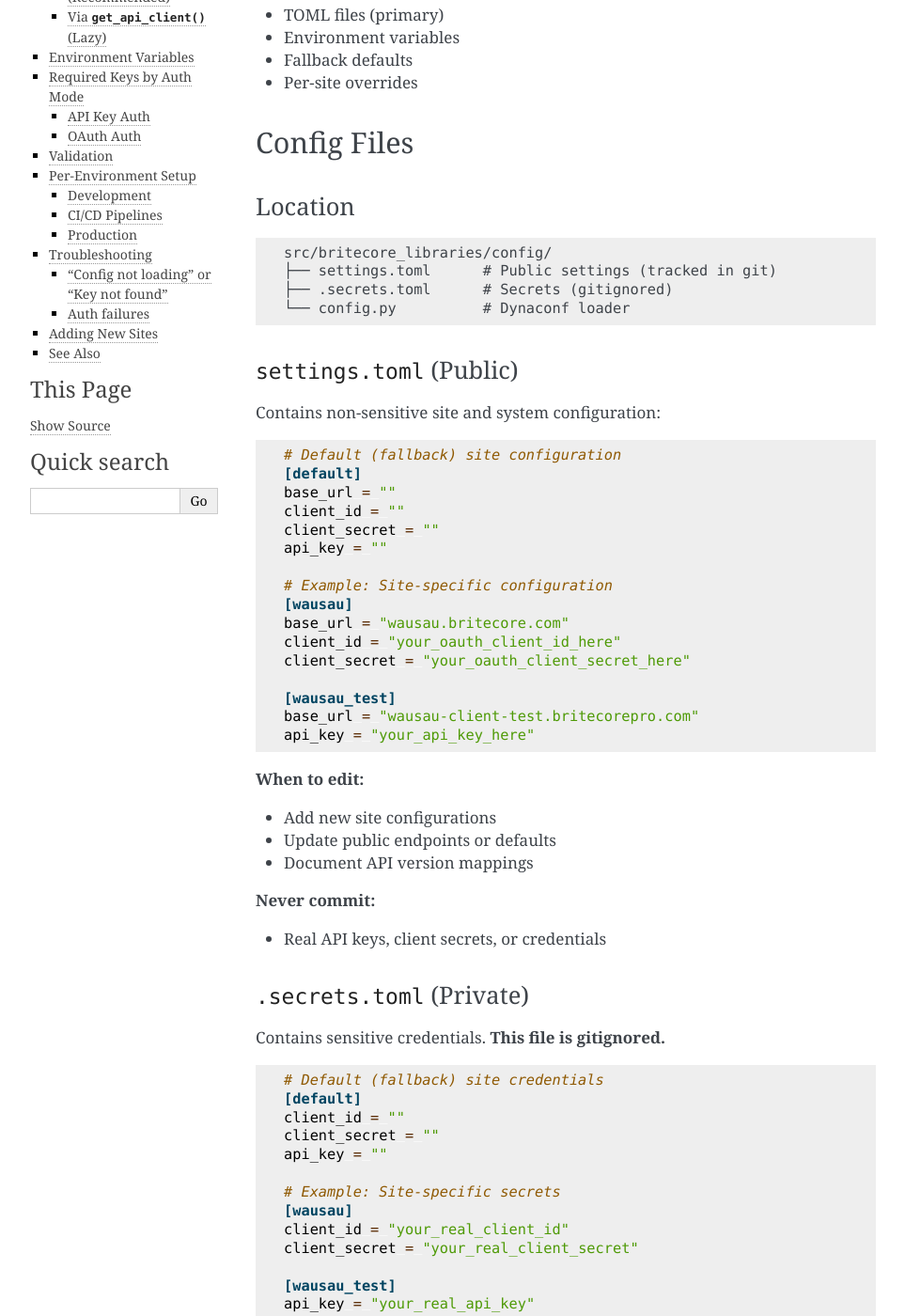
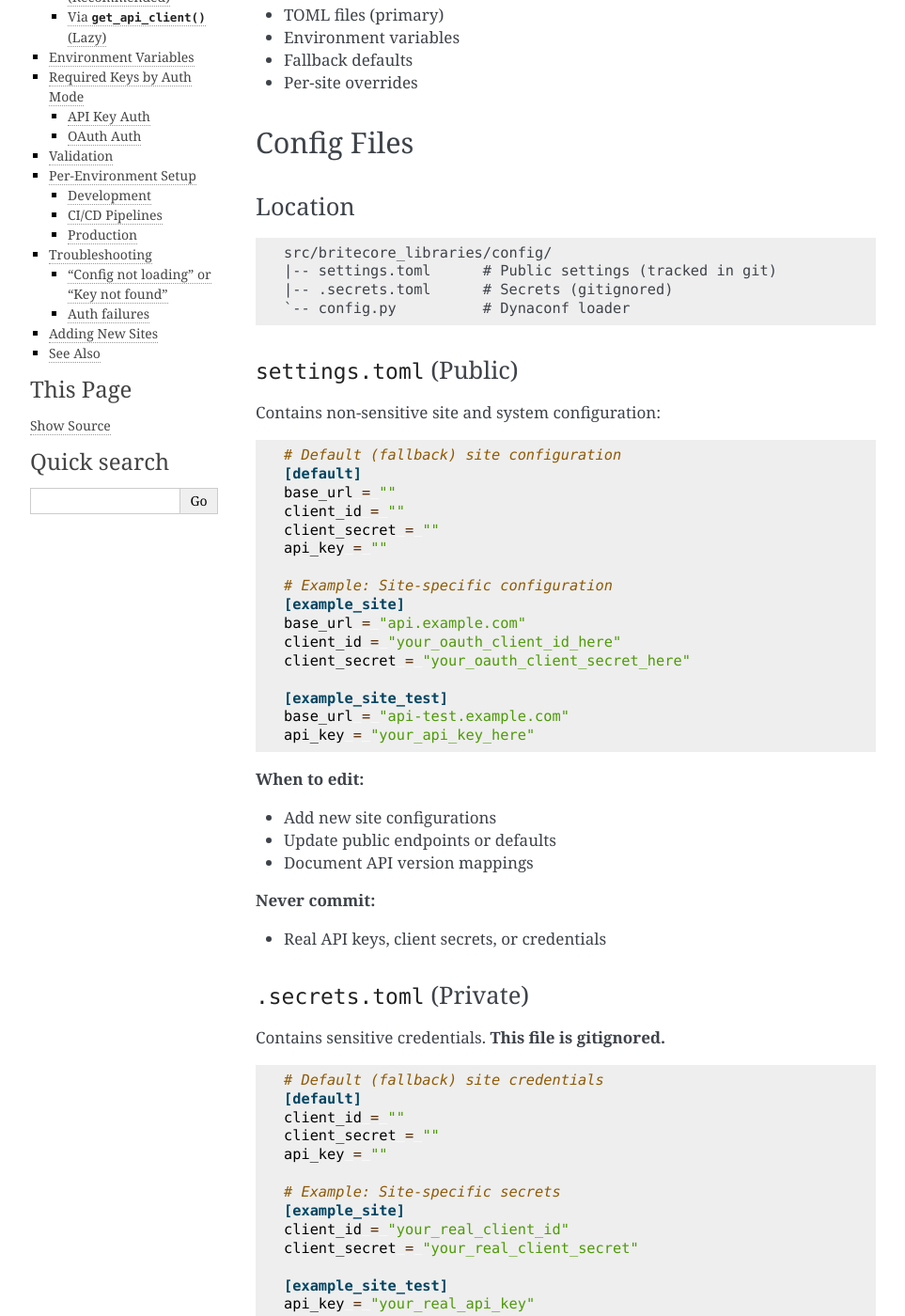
Before and after one commit to sshimek42/britecore_sdk, a Sphinx documentation site: the page built from docs/CONFIGURATION.md, in a window 1280 px wide and 1400 px high, scrolled down 278 px. Shown: the whole window at 94% size, without its empty margins (148-1111 px from the left). Built offline with Sphinx 7.4.7, drawn with Linux system fonts in a browser that asks for light colours; some of the changed text lies outside the part shown.

Commit message:
docs: update configuration examples and licensing information

````diff
--- a/docs/CONFIGURATION.md
+++ b/docs/CONFIGURATION.md
@@ -15,9 +15,9 @@
 ### Location
 ```
 src/britecore_libraries/config/
-├── settings.toml      # Public settings (tracked in git)
-├── .secrets.toml      # Secrets (gitignored)
-└── config.py          # Dynaconf loader
+|-- settings.toml      # Public settings (tracked in git)
+|-- .secrets.toml      # Secrets (gitignored)
+`-- config.py          # Dynaconf loader
 ```
 
 ### `settings.toml` (Public)
@@ -33,13 +33,13 @@
 api_key = ""
 
 # Example: Site-specific configuration
-[wausau]
-base_url = "wausau.britecore.com"
+[example_site]
+base_url = "api.example.com"
 client_id = "your_oauth_client_id_here"
 client_secret = "your_oauth_client_secret_here"
 
-[wausau_test]
-base_url = "wausau-client-test.britecorepro.com"
+[example_site_test]
+base_url = "api-test.example.com"
 api_key = "your_api_key_here"
 ```
 
@@ -63,11 +63,11 @@
 api_key = ""
 
 # Example: Site-specific secrets
-[wausau]
+[example_site]
 client_id = "your_real_client_id"
 client_secret = "your_real_client_secret"
 
-[wausau_test]
+[example_site_test]
 api_key = "your_real_api_key"
 ```
 
@@ -89,12 +89,12 @@
 from britecore_libraries.api.britecore_api_client import BritecoreAPIClient
 
 # Loads from settings.toml + .secrets.toml automatically
-client = BritecoreAPIClient(target_site="wausau")
+client = BritecoreAPIClient(target_site="example_site")
 client.init_client()
 ```
 
 **What happens:**
-1. `target_site` argument specifies which config section to load (e.g., `[wausau]`)
+1. `target_site` argument specifies which config section to load (e.g., `[example_site]`)
 2. Dynaconf merges `settings.toml` + `.secrets.toml` + environment variables
 3. Secrets override public settings
 
@@ -103,7 +103,7 @@
 ```python
 from britecore_libraries import get_api_client
 
-# Lazy initialization — config is loaded on first use
+# Lazy initialization -- config is loaded on first use
 client = get_api_client()
 ```
 
@@ -115,13 +115,13 @@
 
 ```powershell
 # Set the active site
-$env:target_site = "wausau"
+$env:target_site = "example_site"
 
 # Override a specific setting
 $env:BRITECORE_LIBRARIES_BASE_URL = "custom.britecore.com"
 
 # System selection (for regex maps, if applicable)
-$env:system = "wausau"
+$env:system = "example_site"
 ```
 
 **Priority order (highest to lowest):**
@@ -134,8 +134,8 @@
 
 ### API Key Auth
 Required keys:
-- `base_url` — API base URL
-- `api_key` — API key value
+- `base_url` -- API base URL
+- `api_key` -- API key value
 
 Optional:
 - `client_id` (leave blank to skip OAuth)
@@ -143,9 +143,9 @@
 
 ### OAuth Auth
 Required keys:
-- `base_url` — API base URL
-- `client_id` — OAuth client ID
-- `client_secret` — OAuth client secret
+- `base_url` -- API base URL
+- `client_id` -- OAuth client ID
+- `client_secret` -- OAuth client secret
 
 Optional:
 - `api_key` (will be ignored if `client_id` + `client_secret` are set)
@@ -163,7 +163,7 @@
 When you call `client.init_client()`, Dynaconf validates required keys:
 
 ```python
-client = BritecoreAPIClient("wausau")
+client = BritecoreAPIClient("example_site")
 client.init_client()
 # Raises BritecoreError if base_url or auth credentials are missing
 ```
@@ -172,7 +172,7 @@
 
 | Error | Cause | Fix |
 |-------|-------|-----|
-| `BritecoreKeyError` | Missing `base_url` | Add `base_url` to `settings.toml` or `[wausau]` section |
+| `BritecoreKeyError` | Missing `base_url` | Add `base_url` to `settings.toml` or `[example_site]` section |
 | `BritecoreKeyError` | Missing `client_id`/`client_secret` | Add both for OAuth, or add `api_key` for API key auth |
 | `BritecoreKeyError` | Missing `api_key` | Add `api_key` to `.secrets.toml` |
 | Config not loading | `target_site` not set | Set `$env:target_site` or pass to `BritecoreAPIClient("site_name")` |
@@ -183,10 +183,10 @@
 
 ```powershell
 # Set environment for local testing
-$env:target_site = "wausau_test"
+$env:target_site = "example_site_test"
 
 # Create .secrets.toml with test credentials
-# [wausau_test]
+# [example_site_test]
 # api_key = "your_test_key"
 ```
 
@@ -194,7 +194,7 @@
 
 Store credentials as **GitHub repository secrets**:
 
-1. Go to **Settings → Secrets and variables → Actions**
+1. Go to **Settings -> Secrets and variables -> Actions**
 2. Create secrets:
    - `BRITECORE_CLIENT_ID`
    - `BRITECORE_CLIENT_SECRET`
@@ -208,7 +208,7 @@
 env:
   BRITECORE_LIBRARIES_BASE_URL: ${{ secrets.BRITECORE_BASE_URL }}
   BRITECORE_LIBRARIES_API_KEY: ${{ secrets.BRITECORE_API_KEY }}
-  target_site: wausau_test
+  target_site: example_site_test
 ```
 
 ### Production
@@ -220,7 +220,7 @@
 $env:BRITECORE_LIBRARIES_BASE_URL = "prod.britecore.com"
 $env:BRITECORE_LIBRARIES_CLIENT_ID = "prod_client_id"
 $env:BRITECORE_LIBRARIES_CLIENT_SECRET = "prod_client_secret"
-$env:target_site = "wausau"
+$env:target_site = "example_site"
 
 # Then start your application
 python app.py
@@ -234,11 +234,11 @@
    ```powershell
    $env:target_site
    ```
-   Should output your site name (e.g., `wausau`)
+   Should output your site name (e.g., `example_site`)
 
 2. Check `settings.toml` has the section:
    ```powershell
-   grep -A 3 "\[wausau\]" src/britecore_libraries/config/settings.toml
+   grep -A 3 "\[example_site\]" src/britecore_libraries/config/settings.toml
    ```
 
 3. Check `.secrets.toml` exists and has values:
@@ -250,7 +250,7 @@
    ```python
    from britecore_libraries.config.config import LoadClientSettings
 
-   settings = LoadClientSettings("wausau")
+   settings = LoadClientSettings("example_site")
    print(settings)  # Should show loaded config
    ```
 
@@ -279,7 +279,7 @@
    ```toml
    [mysite]
    base_url = "mysite.britecore.com"
-   # Leave client_id/secret/api_key blank — they go in .secrets.toml
+   # Leave client_id/secret/api_key blank -- they go in .secrets.toml
    ```
 
 2. Edit `.secrets.toml`:
@@ -299,6 +299,6 @@
 
 ## See Also
 
-- [GETTING_STARTED.md](../GETTING_STARTED.md) — Quick setup guide
-- [TROUBLESHOOTING.md](../TROUBLESHOOTING.md) — Common errors
-- [src/britecore_libraries/config/config.py](../src/britecore_libraries/config/config.py) — Config loader implementation
+- [GETTING_STARTED.md](../GETTING_STARTED.md) -- Quick setup guide
+- [TROUBLESHOOTING.md](../TROUBLESHOOTING.md) -- Common errors
+- [src/britecore_libraries/config/config.py](../src/britecore_libraries/config/config.py) -- Config loader implementation
--- a/pyproject.toml
+++ b/pyproject.toml
@@ -7,7 +7,7 @@
 version = "1.0.0"
 description = "BriteCore Libraries - Core utilities for BriteCore API integration."
 readme = "README.md"
-license = { text = "Proprietary" }
+license = { text = "Apache-2.0" }
 authors = [{ name = "sshimek" }]
 requires-python = ">=3.11"
 dependencies = [
````
Also changed, not shown: LICENSING.md (+3 -1 lines).
